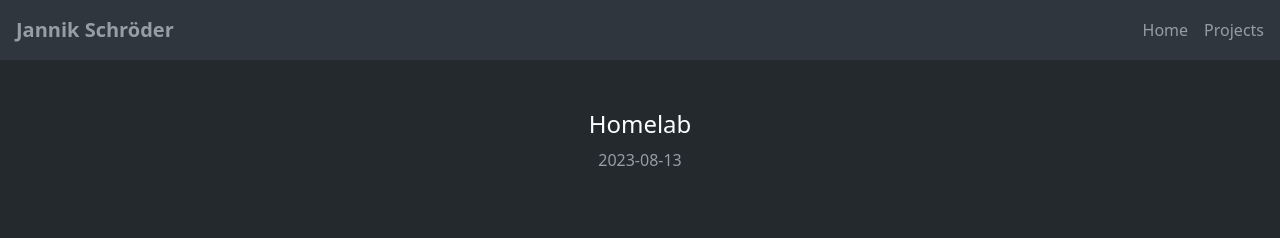
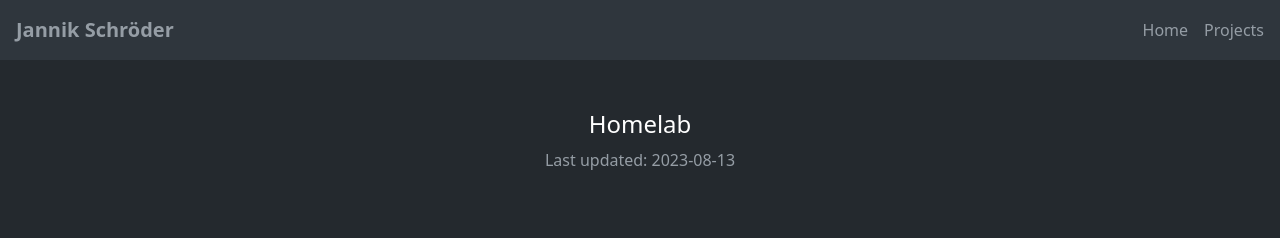
Before and after one commit to Jannik-Schroeder/jannik.schroeder.is, a Next.js app: page /posts/homelab in a window 1280 px wide. Shown: the top 238 px of the page. Built offline with nearby package versions, Linux system fonts and the light colour scheme.

Commit message:
Added last updated:

```diff
--- a/app/posts/[slug]/page.tsx
+++ b/app/posts/[slug]/page.tsx
@@ -30,7 +30,7 @@ const PostPage = (props: any) => {
                 <h1 className="text-2xl text-slate-600 text-white">
                     {post.data.title}
                 </h1>
-                <p className="text-slate-400 mt-2 text-primary">{post.data.date}</p>
+                <p className="text-slate-400 mt-2 text-primary">Last updated: {post.data.date}</p>
 
                 <div className="flex justify-center items-center space-x-4">
                     {post.data.website && (
```
